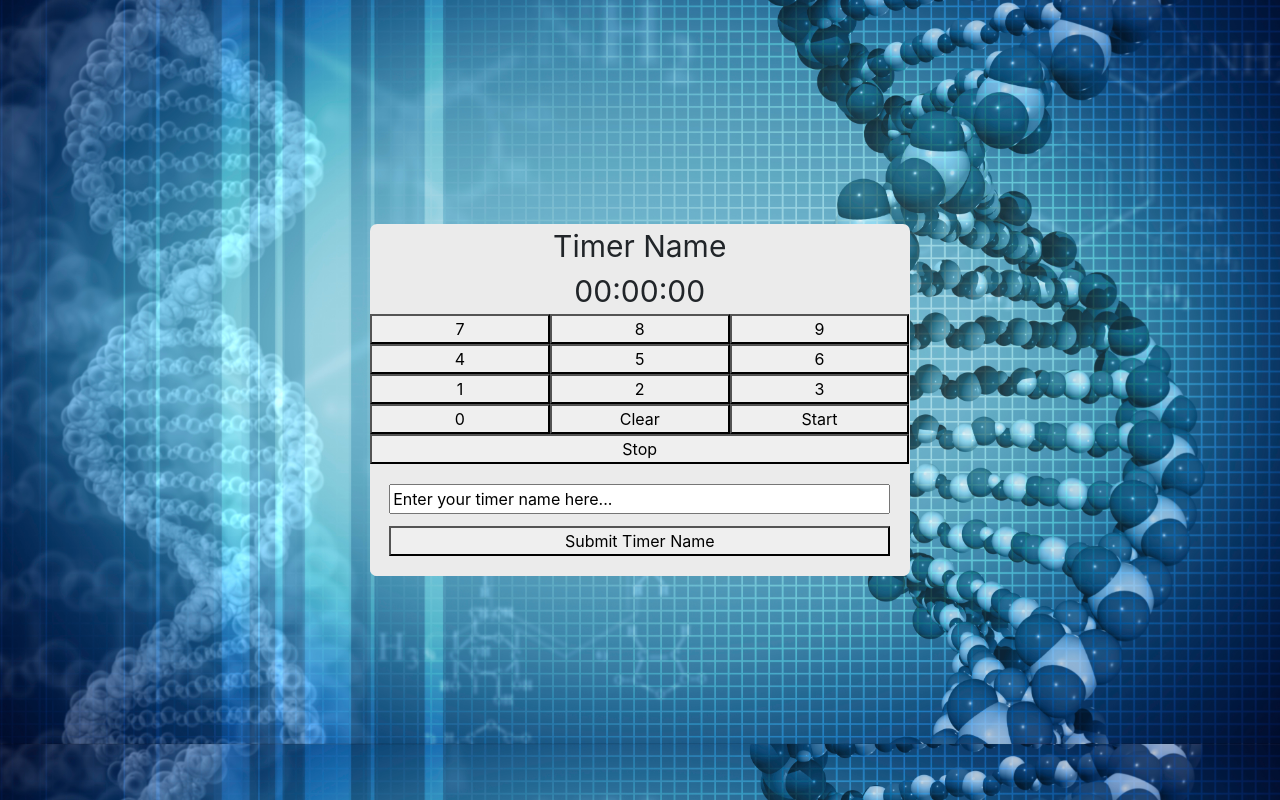
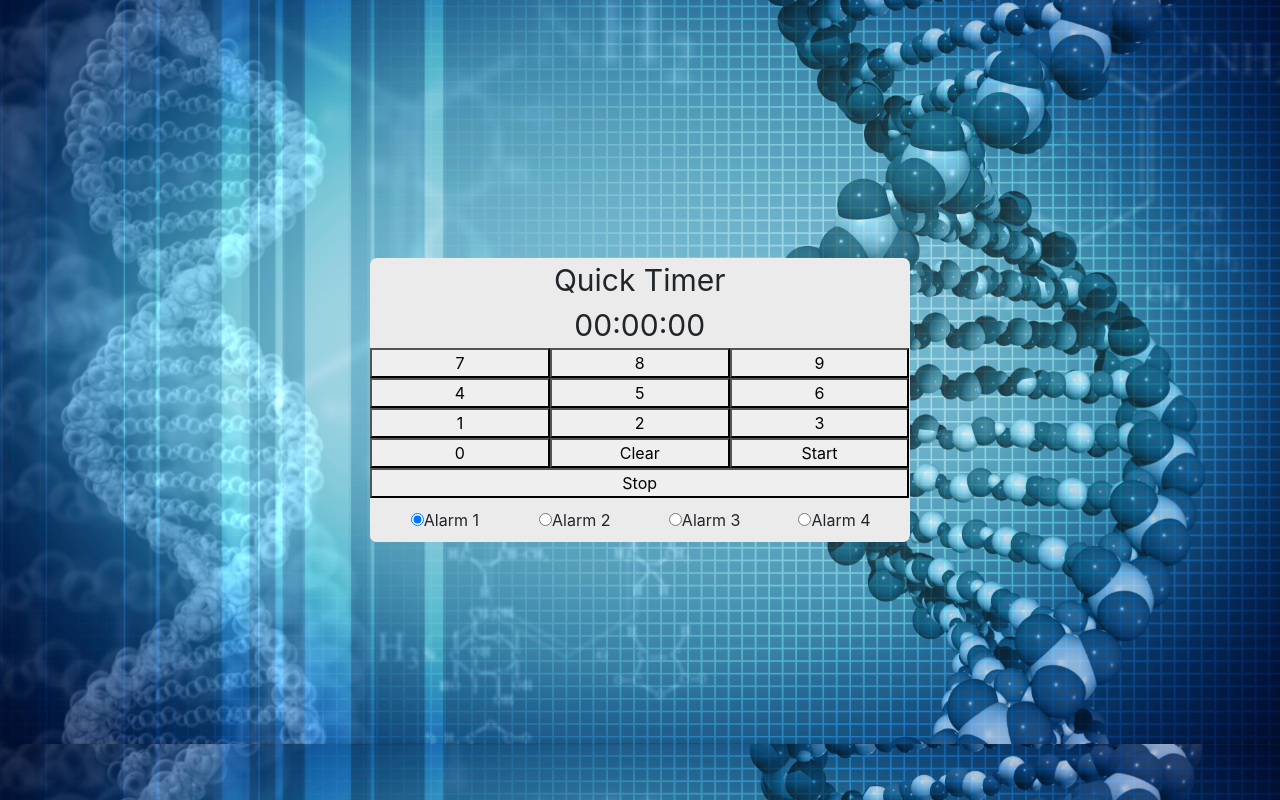
Before and after one commit to brettvanderwerff/LabManager, a Flask app: page /quick_timer in a window 1280 px wide. Shown: the part 56-856 px from the top of the page. Run offline with Flask 2, Linux system fonts and the light colour scheme; some libraries are stand-ins or nearby versions.

Commit message:
add audio options

```diff
--- a/app/routes.py
+++ b/app/routes.py
@@ -10,7 +10,6 @@ from wtforms.validators import DataRequired
 @login_manager.user_loader
 def load_user(id):
     return User.query.get(int(id))
-
 
 @app.route('/')
 @app.route('/index')
@@ -84,6 +83,7 @@ def register():
 
 
 @app.route('/set_up_timers', methods=['GET', 'POST'])
+@login_required
 def set_up_timers():
     form = SelectTimers()
     if form.validate_on_submit():
@@ -92,6 +92,7 @@ def set_up_timers():
 
 
 @app.route('/set_up_timers_form/<number_timers>', methods=['GET', 'POST'])
+@login_required
 @limiter.limit('50 per day')
 def set_up_timers_form(number_timers):
     error = None
@@ -157,6 +158,7 @@ def logout():
 
 
 @app.route('/my_timers', methods=['GET', 'POST'])
+@login_required
 @limiter.limit('100 per day')
 def my_timers():
     error = None
--- a/app/static/css/custom-style.css
+++ b/app/static/css/custom-style.css
@@ -45,13 +45,12 @@ opacity: 0.9;
 
 }
 
-#name-form {
+[id^="timer"][id$="-radio-select"] {
 	display: grid;
-	grid-template-columns: 100%;
-	grid-gap: .8em;
+	grid-template-columns: 25% 25% 25% 25%;
 	background: #ebebeb;
-	padding: 1.2em;
 	border-radius: 0 0 7px 7px;
+	padding: 10px;
 
 }
 
--- a/app/static/js/custom-scripts.js
+++ b/app/static/js/custom-scripts.js
@@ -3,7 +3,7 @@
 function createTimer(number, init_time, init_name) {
     this.running = false
     this.entered_digits = 0
-    this.alarm = new Audio("/static/audio/alarm1.mp3")
+    this.alarm = null
     this.i = 1
     this.display_element = "timer" + number + "-display"
     this.name_text_element =  "name" + number + "-text"
@@ -69,6 +69,11 @@ function createTimer(number, init_time, init_name) {
     }
     let timeDelta = stopTime - Date.now()
     if (timeDelta <= 0) {
+    let radio_element = 'input[name=timer' + number + '-alarm]:checked'
+    let alarm_number = document.querySelector(radio_element).value;
+    let full_alarm_path = '/static/audio/' + alarm_number + '.mp3'
+    console.log(full_alarm_path)
+    this.alarm = new Audio(full_alarm_path)
     this.alarm.play()
     return
     }
--- a/app/templates/quick_timer.html
+++ b/app/templates/quick_timer.html
@@ -4,8 +4,8 @@
 <div class="container h-100">
     <div class="row h-100 justify-content-center align-items-center">
         <div class="col-sm-6">
-        <div id="timer-container">
-            <div id="timer{{timer}}-name">Timer Name</div>
+            <div id="timer-container">
+                <div id="timer{{timer}}-name"></div>
                 <div id="timer{{timer}}-display"></div>
                 <button id="button-7" onclick="timer{{timer}}.inputNumber(7)">7</button>
                 <button id="button-8" onclick="timer{{timer}}.inputNumber(8)">8</button>
@@ -21,17 +21,25 @@
                 <button id="start" onclick="timer{{timer}}.startTimer()">Start</button>
                 <button class="wide-item" id="stop" onclick="timer{{timer}}.stopTimer()">Stop</button>
                 <div class="wide-item">
-                    <form id="name-form" autocomplete="off">
-                        <input id="name{{timer}}-text" type="text" onfocus="this.value=''" value="Enter your timer name here...">
-                        <button type="button" id="'submit-button" onclick="timer{{timer}}.updateName()">Submit Timer Name
-                        </button>
+                    <form id="timer1-radio-select">
+
+                        <div><input type="radio" name="timer{{ timer }}-alarm" value="alarm1" checked>Alarm 1</div>
+                        <div><input type="radio" name="timer{{ timer }}-alarm" value="alarm2">Alarm 2</div>
+                        <div><input type="radio" name="timer{{ timer }}-alarm" value="alarm3">Alarm 3</div>
+                        <div><input type="radio" name="timer{{ timer }}-alarm" value="alarm4">Alarm 4</div>
                     </form>
+
+
                 </div>
             </div>
         </div>
     </div>
 </div>
 <script>
-timer{{timer}} = new createTimer({{timer}}, "00:00:00", "Timer Name")
+timer{{timer}} = new createTimer({{timer}}, "00:00:00", "Quick Timer")
+
+
+
+
 </script>
 {% endblock %}
```
Also changed, not shown: app/templates/timer_array.html (+5 -6 lines).
